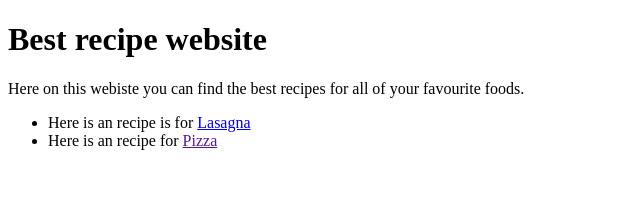
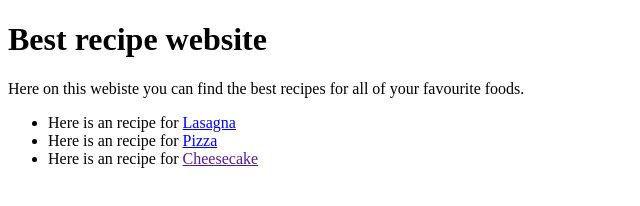
Before and after one commit to ProgrammingBeast-250/odin-recipies, a plain HTML site: page index.html in a window 1280 px wide. Shown: the whole page, without its empty margins (0-640 px from the left). Drawn offline with Linux system fonts and the light colour scheme.

Commit message:
Added the link for pizza page

```diff
--- a/index.html
+++ b/index.html
@@ -9,8 +9,9 @@
     <h1>Best recipe website</h1>
         <p>Here on this webiste you can find the best recipes for all of your favourite foods.</p>
     <ul>
-        <li>Here is an recipe is for <a href="recipes/lasagna.html">Lasagna</a></li>
-        <li>Here is an recipe for <a href="">Pizza</a></li>
+        <li>Here is an recipe for <a href="recipes/lasagna.html">Lasagna</a></li>
+        <li>Here is an recipe for <a href="recipes/pizza.html">Pizza</a></li>
+        <li>Here is an recipe for <a href="">Cheesecake</a></li>
     </ul>
 </body>
 </html>
```
